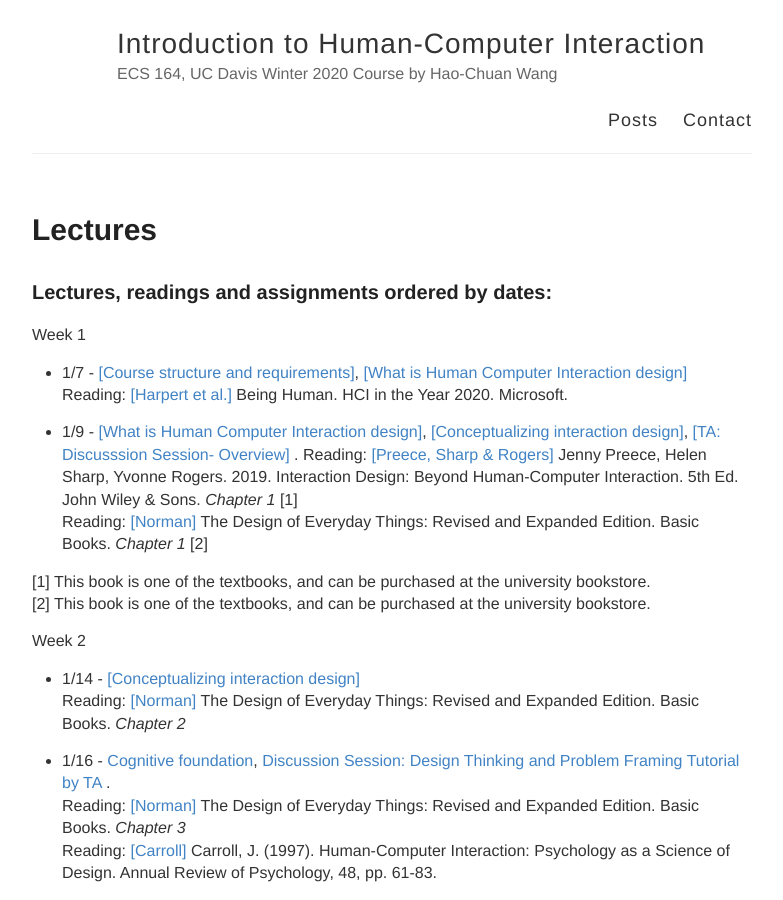
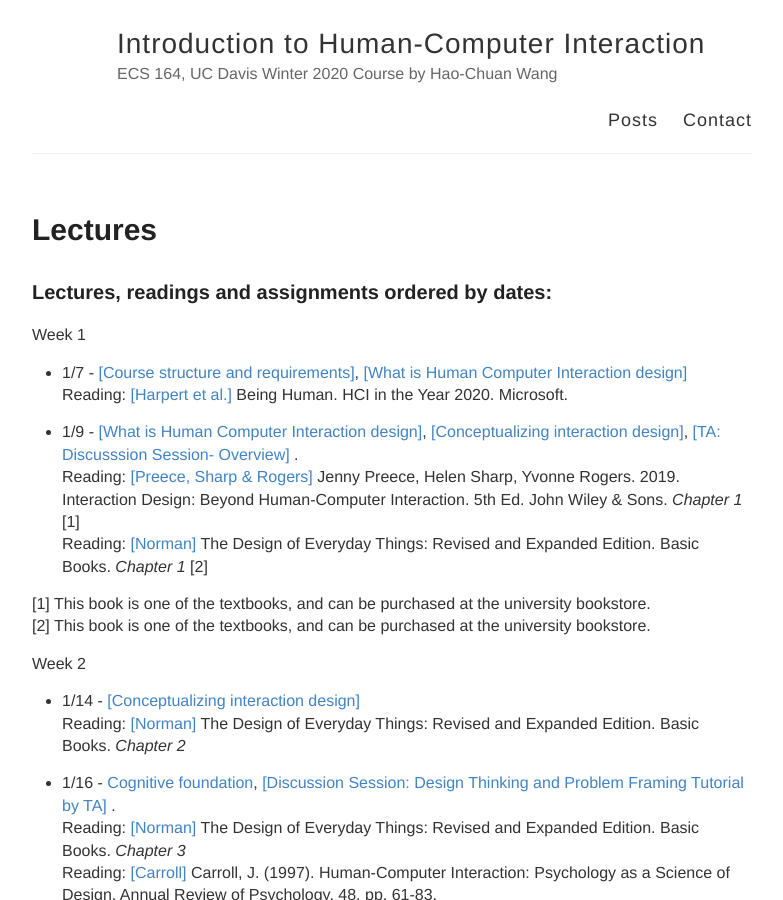
Before and after one commit to hciwang/hciwang.github.io, a Jekyll site: the page built from _posts/2020-1-5-lectures.md, in a window 1280 px wide and 900 px high. Shown: the whole window, without its empty margins (248-1031 px from the left). Built offline with Jekyll 4.4.1, drawn with Linux system fonts in a browser that asks for light colours.

```diff
--- a/_posts/2020-1-5-lectures.md
+++ b/_posts/2020-1-5-lectures.md
@@ -21,7 +21,7 @@ Week 2
 - 1/14 - [[Conceptualizing interaction design]](https://canvas.ucdavis.edu/courses/413583/files/folder/Lectures?preview=7529812)
 Reading: [[Norman]](https://www.basicbooks.com/titles/don-norman/the-design-of-everyday-things/9780465050659/) The Design of Everyday Things: Revised and Expanded Edition. Basic Books. *Chapter 2*
 
-- 1/16 - [Cognitive foundation](https://canvas.ucdavis.edu/courses/413583/files/folder/Lectures?preview=7584449), [Discussion Session: Design Thinking and Problem Framing Tutorial by TA](https://canvas.ucdavis.edu/courses/413583/files/folder/Discussion?preview=7586722) .
+- 1/16 - [Cognitive foundation](https://canvas.ucdavis.edu/courses/413583/files/folder/Lectures?preview=7584449), [[Discussion Session: Design Thinking and Problem Framing Tutorial by TA]](https://canvas.ucdavis.edu/courses/413583/files/folder/Discussion?preview=7586722) .
 Reading: [[Norman]](https://www.basicbooks.com/titles/don-norman/the-design-of-everyday-things/9780465050659/) The Design of Everyday Things: Revised and Expanded Edition. Basic Books. *Chapter 3*
 Reading: [[Carroll]](https://canvas.ucdavis.edu/courses/413583/files/folder/Readings?preview=7584433) Carroll, J. (1997). Human-Computer Interaction: Psychology as a Science of Design. Annual Review of Psychology, 48, pp. 61-83.
 
```
